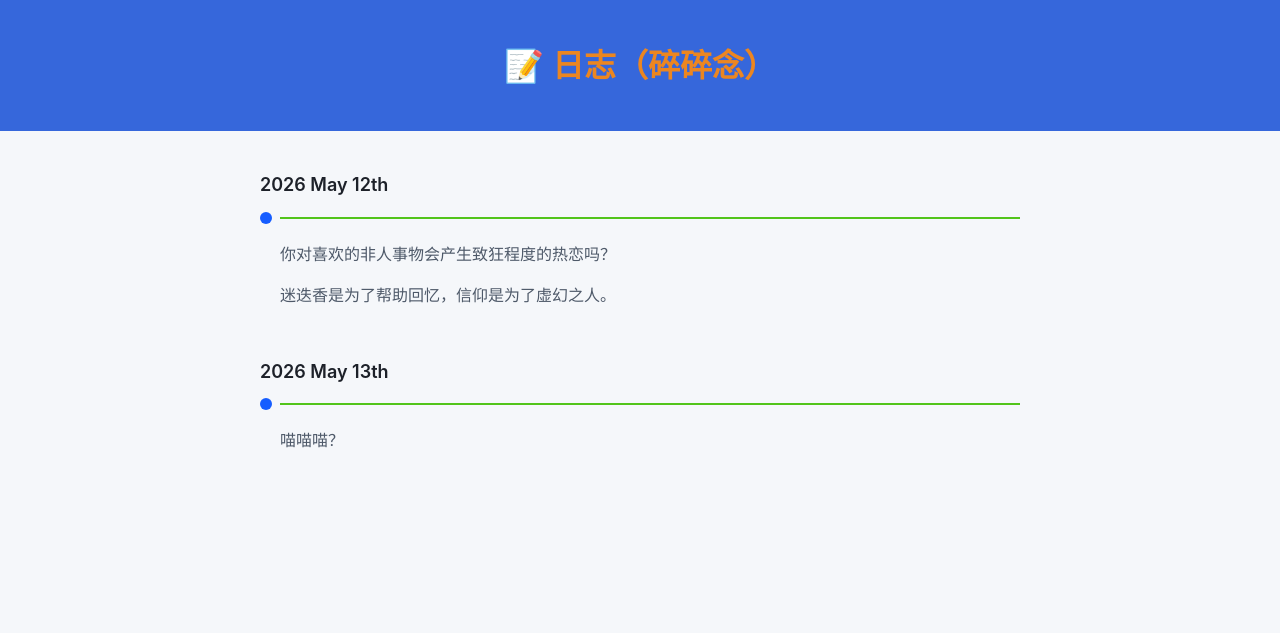
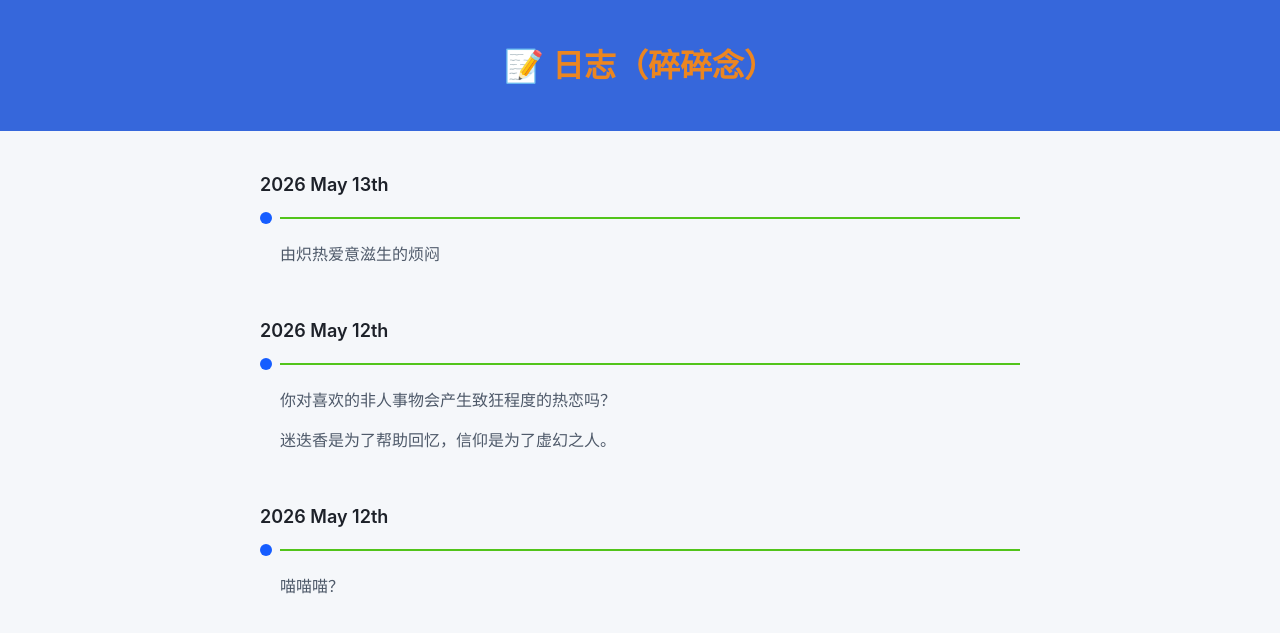
Before and after one commit to xdyydx/westlakeu_scenery, a Jekyll site: the page built from diary.md, in a window 1280 px wide. Shown: the top 633 px of the page. Built offline with Jekyll 4.4.1, drawn with Linux system fonts in a browser that asks for light colours.

Commit message:
rename_to_fetch

```diff
--- a/_data/diary.yml
+++ b/_data/diary.yml
@@ -1,11 +1,15 @@
 # _data/diary.yml 完整代码
 # 最新的日志写在最上面
+- date: "2026 May 13th"
+  content: |
+    由炽热爱意滋生的烦闷
+
 - date: "2026 May 12th"
   content: |
     你对喜欢的非人事物会产生致狂程度的热恋吗？
 
     迷迭香是为了帮助回忆，信仰是为了虚幻之人。
 
-- date: "2026 May 13th"
+- date: "2026 May 12th"
   content: |
     喵喵喵？
```
